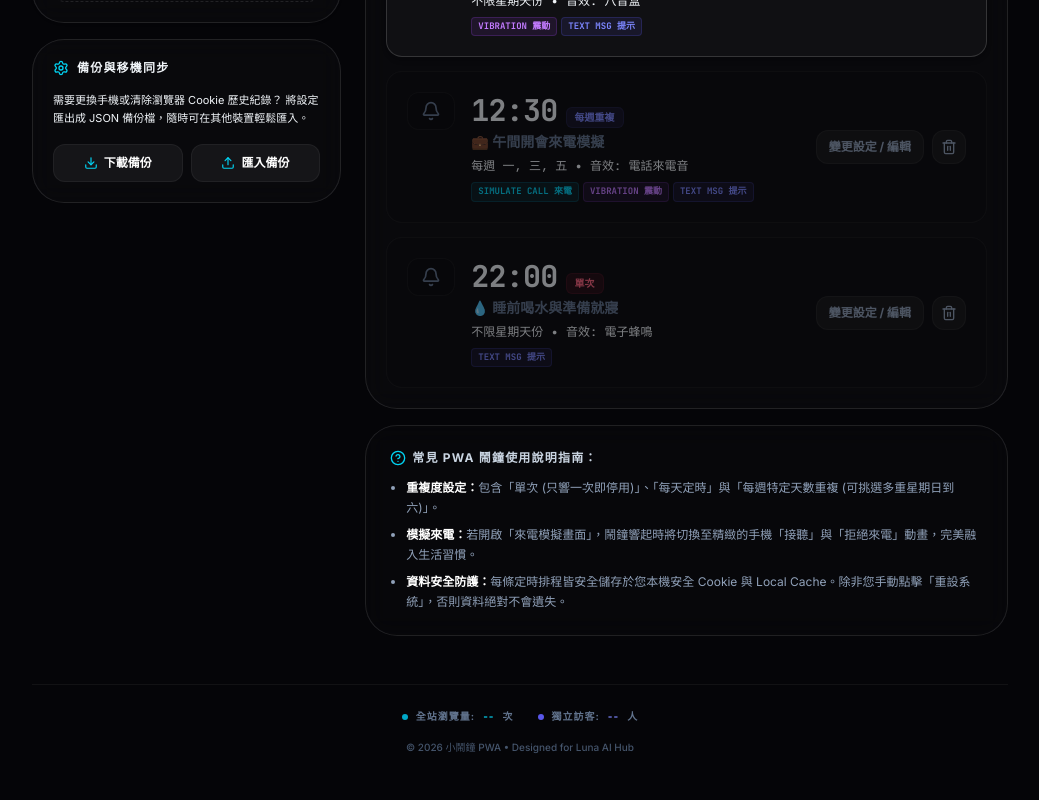
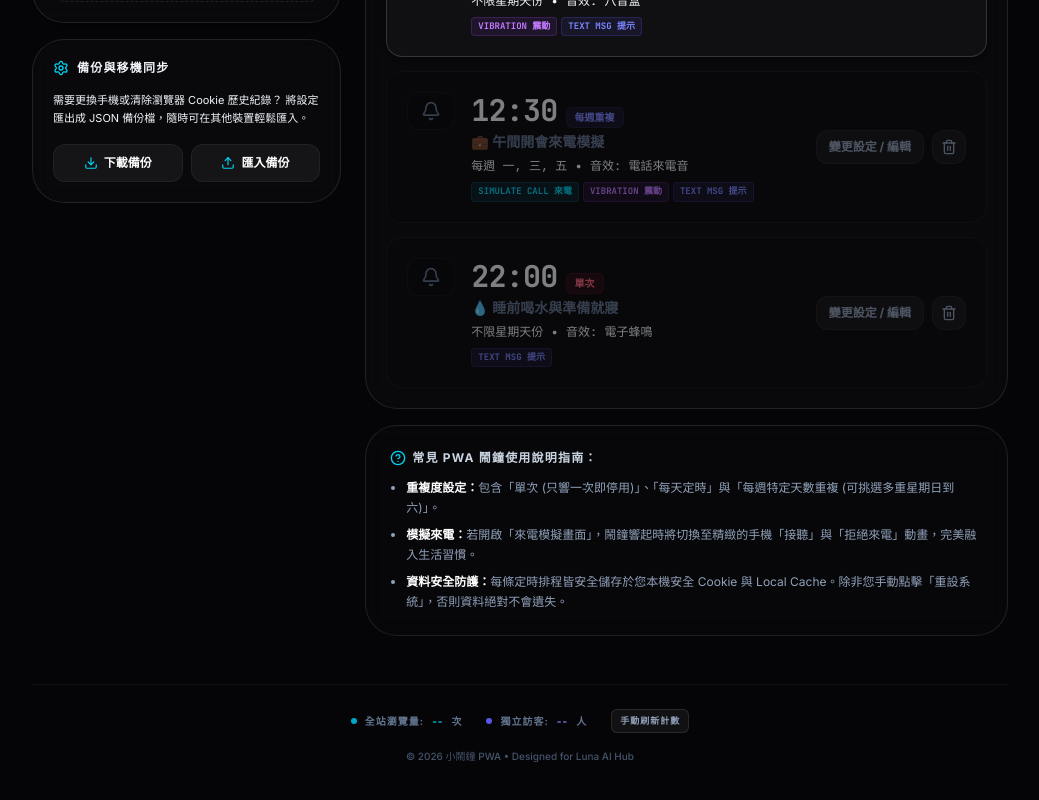
Before and after one commit to toydogcat/alarm-clock, a React (Vite) app: page / in a window 1280 px wide. Shown: the part 886-1686 px from the top of the page, without its empty margins (120-1159 px from the left). Built offline with nearby package versions, Linux system fonts and the light colour scheme.

Commit message:
feat: add Vercount refresh functionality and manual refresh button in the UI

```diff
--- a/index.html
+++ b/index.html
@@ -8,11 +8,12 @@
     <link rel="manifest" href="./manifest.json" />
     <meta name="theme-color" content="#F59E0B" />
     <meta name="apple-mobile-web-app-capable" content="yes" />
+    <meta name="mobile-web-app-capable" content="yes" />
     <meta name="apple-mobile-web-app-status-bar-style" content="black-translucent" />
-    <script async src="https://www.vercount.one/js" crossorigin="anonymous"></script>
   </head>
   <body class="bg-[#050508] text-slate-100 antialiased selection:bg-cyan-500/30 selection:text-cyan-200">
     <div id="root"></div>
     <script type="module" src="./src/main.tsx"></script>
+    <script async src="https://www.vercount.one/js" crossorigin="anonymous"></script>
   </body>
 </html>
--- a/src/App.tsx
+++ b/src/App.tsx
@@ -92,10 +92,23 @@ export default function App() {
 
   // --- Luna AI Hub: Vercount Refresh (for SPA logic) ---
   useEffect(() => {
+    const triggerVercount = () => {
+      if ((window as any).vercount && typeof (window as any).vercount.fetch === 'function') {
+        (window as any).vercount.fetch();
+      }
+    };
+
+    // Initial delay to ensure DOM is ready
+    const timer = setTimeout(triggerVercount, 2000);
+    return () => clearTimeout(timer);
+  }, []);
+
+  // Refresh on major UI changes
+  useEffect(() => {
     if ((window as any).vercount && typeof (window as any).vercount.fetch === 'function') {
       (window as any).vercount.fetch();
     }
-  }, [activeAlarm, isAdding]); // Refresh when major UI states change
+  }, [activeAlarm, isAdding]);
 
   // --- Countdown Timer Logic ---
   useEffect(() => {
@@ -1388,7 +1401,7 @@ export default function App() {
 
       {/* Footer / Stats Area */}
       <footer className="mt-12 py-6 border-t border-white/5 flex flex-col items-center gap-4">
-        <div className="flex items-center gap-6 text-[10px] font-bold tracking-widest uppercase text-slate-500">
+        <div className="flex flex-wrap justify-center items-center gap-6 text-[10px] font-bold tracking-widest uppercase text-slate-500">
           <span className="flex items-center gap-2">
             <span className="w-1.5 h-1.5 rounded-full bg-cyan-500 animate-pulse"></span>
             全站瀏覽量: <span id="vercount_value_site_pv" className="text-cyan-400">--</span> 次
@@ -1397,6 +1410,12 @@ export default function App() {
             <span className="w-1.5 h-1.5 rounded-full bg-indigo-500 animate-pulse"></span>
             獨立訪客: <span id="vercount_value_site_uv" className="text-indigo-400">--</span> 人
           </span>
+          <button
+            onClick={() => (window as any).vercount?.fetch()}
+            className="px-2 py-1 bg-white/5 hover:bg-white/10 border border-white/10 rounded-md text-[9px] text-slate-400 hover:text-cyan-400 transition-all active:scale-95"
+          >
+            手動刷新計數
+          </button>
         </div>
         <p className="text-[10px] text-slate-600 font-medium">
           © {new Date().getFullYear()} 小鬧鐘 PWA • Designed for Luna AI Hub
```
